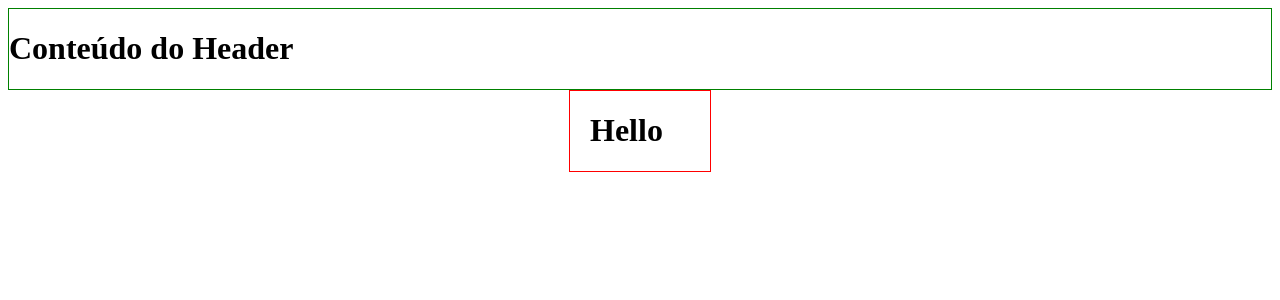
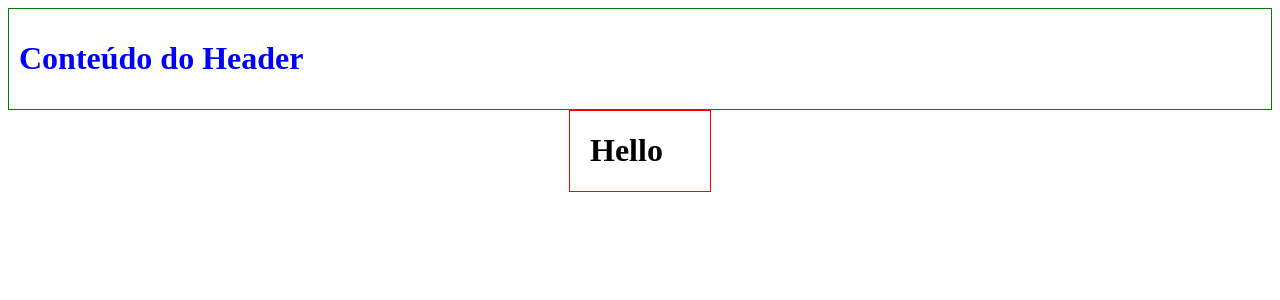
Before and after one commit to felipebadaro/styled-components-basics, a React (Create React App) app: page / in a window 1280 px wide. Shown: the top 300 px of the page. Built offline with nearby package versions, Linux system fonts and the light colour scheme.

Commit message:
doing more header styles

```diff
--- a/src/components/styles/Header.styled.js
+++ b/src/components/styles/Header.styled.js
@@ -2,4 +2,14 @@ import styled from "styled-components";
 
 export const StyledHeader = styled.header`
   border: 1px solid green;
+  padding: 10px;
+
+  h1 {
+    color: blue;
+  }
+
+  &:hover {
+    background-color: khaki;
+    cursor: pointer;
+  }
 `;
```
